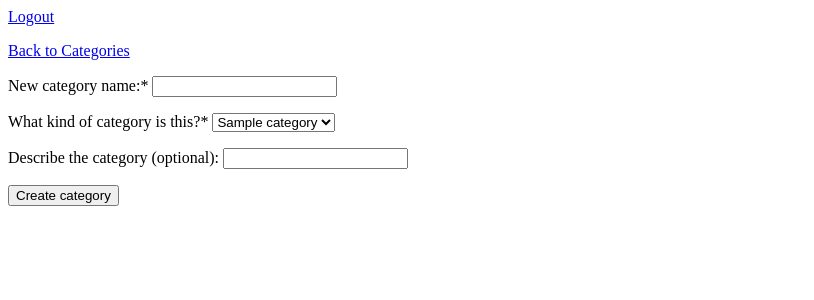
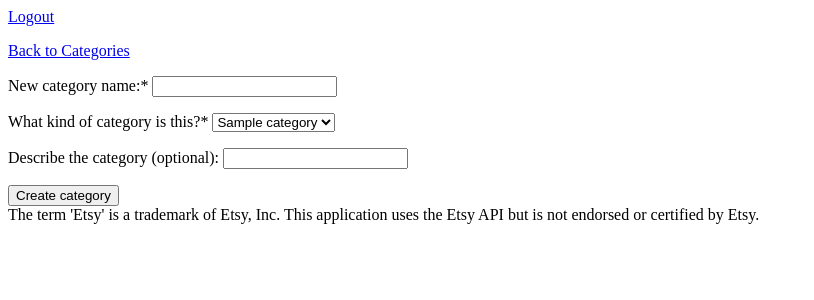
Before and after one commit to athelia/unfold-wardrobe-manager, a Flask app: page /add-category in a window 1280 px wide. Shown: the top 300 px of the page, without its empty margins (0-814 px from the left). Run offline with Flask 2, Linux system fonts and the light colour scheme; tables that the repository leaves empty hold one stand-in row (values such as "Sample post").

Commit message:
Add footer with Etsy boilerplate

```diff
--- a/templates/base.html
+++ b/templates/base.html
@@ -20,4 +20,7 @@
 {% block content %} HERE IS SOME CONTENT {% endblock %}
 
 </body>
+<footer>
+The term 'Etsy' is a trademark of Etsy, Inc. This application uses the Etsy API but is not endorsed or certified by Etsy.
+</footer>
 </html>
```
